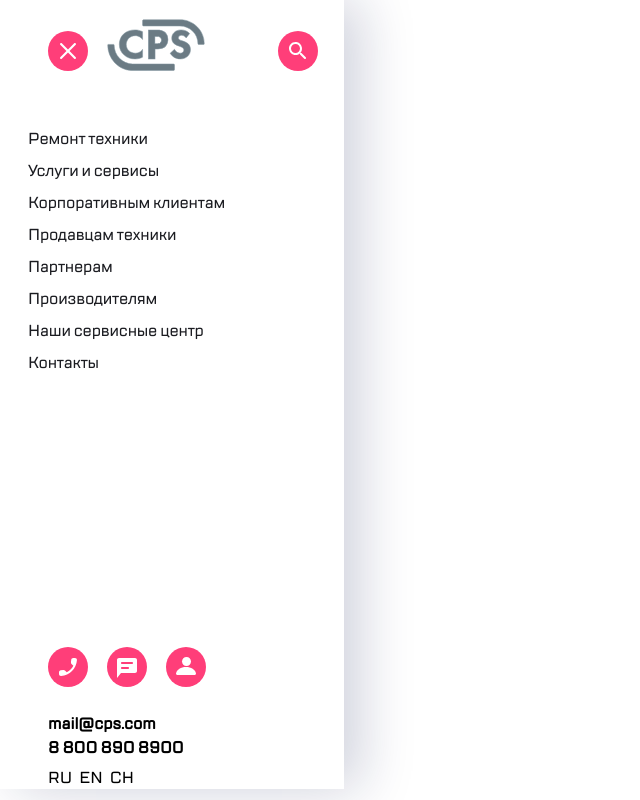
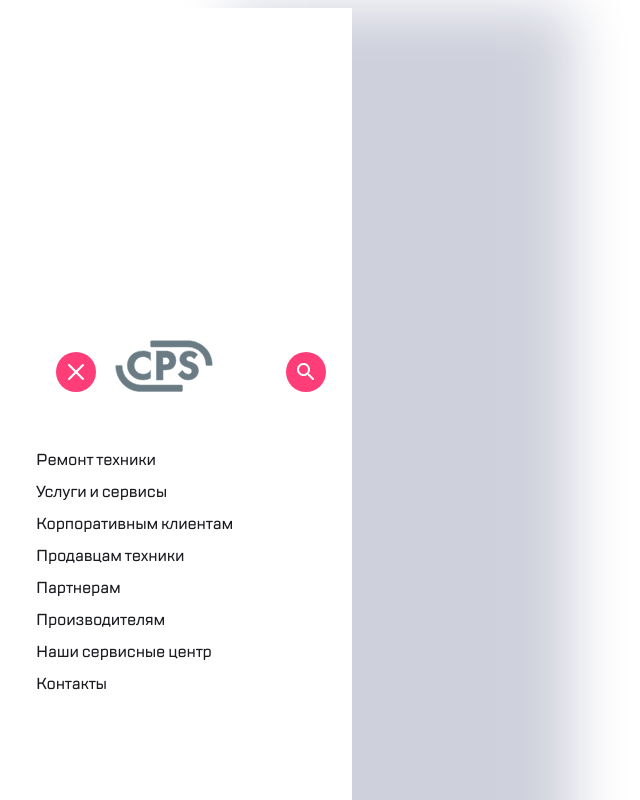
Before and after one commit to Alex7217/Test_git, a plain HTML site: page index.html in a window 1280 px wide. Shown: the top 800 px of the page, without its empty margins (0-640 px from the left). Drawn offline with Linux system fonts and the light colour scheme.

Commit message:
Added style
change shadow

```diff
--- a/style.css
+++ b/style.css
@@ -6,12 +6,12 @@
 }
 
 *{
-  margin: 0;
+  margin: 111;
   padding: 0;
 }
 
 body {
-  box-shadow: 16px 0px 52px #0E185033;
+  box-shadow: 221px 0px 52px #0E185033;
   width: 320px;
   /* height: 100%; */
   font-family: 'TT Lakes';
@@ -38,7 +38,7 @@ body {
 }
 
 .header__logo{
-  margin-top: 18.73px;
+  margin-top: 332px;
   margin-right: 70px;
 }
 
```
